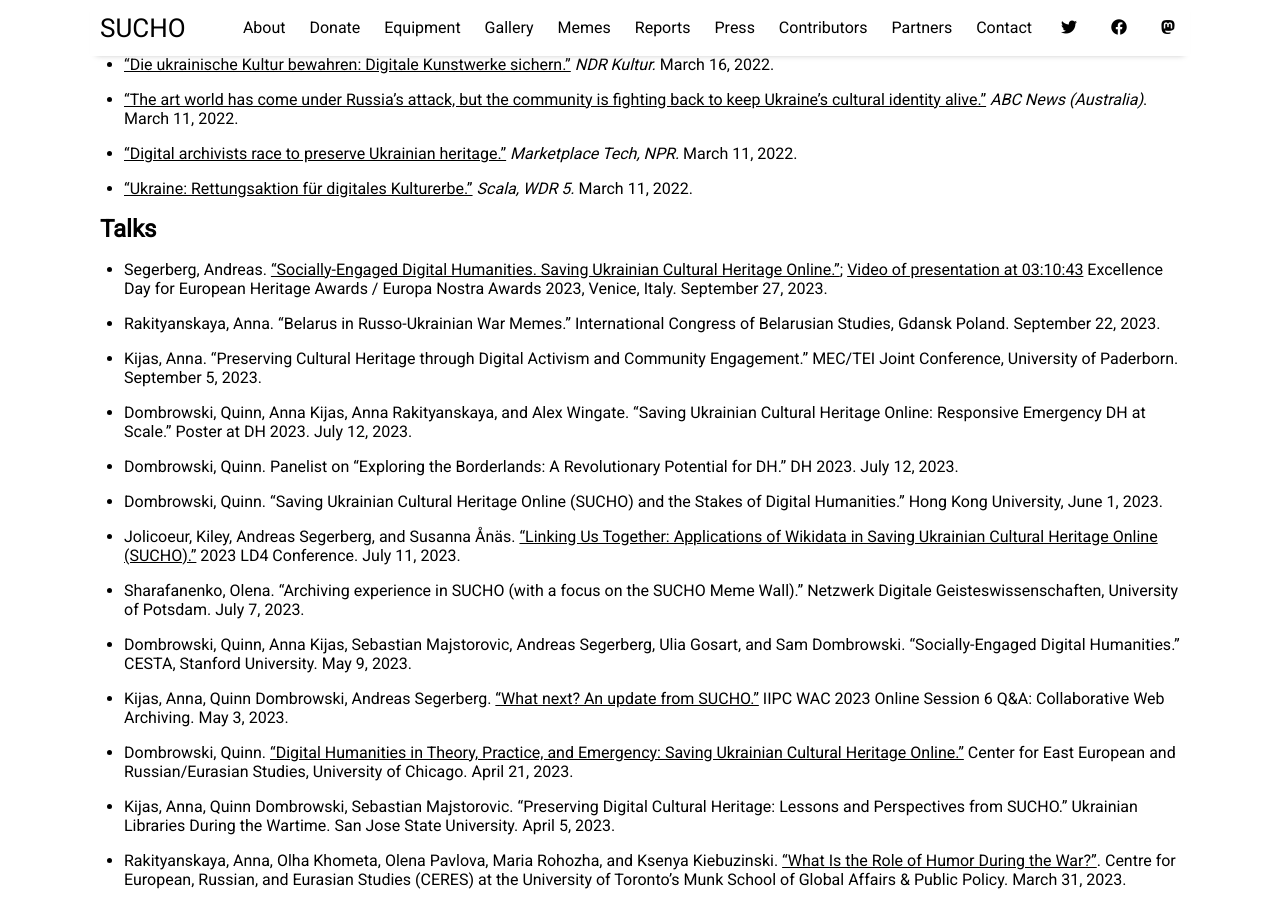
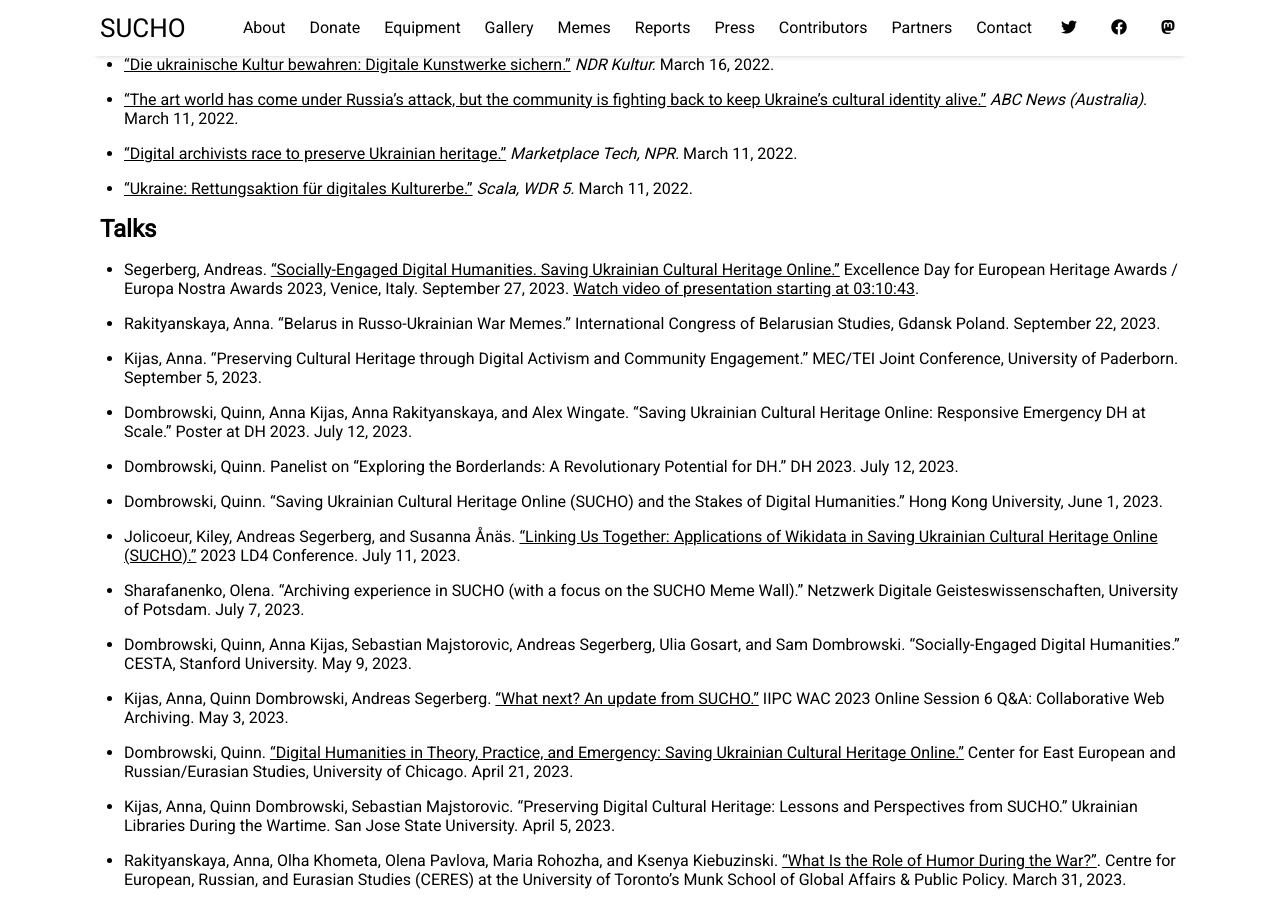
Before and after one commit to sucho-archiving/sucho-archiving.github.io, a Jekyll site: the page built from pages/press.md, in a window 1280 px wide and 900 px high, scrolled down 3604 px. Built offline with Jekyll 4.4.1, drawn with Linux system fonts in a browser that asks for light colours.

Commit message:
Update press.md
updated formatting

```diff
--- a/pages/press.md
+++ b/pages/press.md
@@ -110,7 +110,7 @@
 
 ## Talks
 
-- Segerberg, Andreas. ["Socially-Engaged Digital Humanities. Saving Ukrainian Cultural Heritage Online."](https://www.europanostra.org/wp-content/uploads/2023/09/2023-Excellence-Day-Programme-Booklet.pdf); [Video of presentation at 03:10:43](https://vimeo.com/868877878?share=copy) Excellence Day for European Heritage Awards / Europa Nostra Awards 2023, Venice, Italy. September 27, 2023.
+- Segerberg, Andreas. ["Socially-Engaged Digital Humanities. Saving Ukrainian Cultural Heritage Online."](https://www.europanostra.org/wp-content/uploads/2023/09/2023-Excellence-Day-Programme-Booklet.pdf) Excellence Day for European Heritage Awards / Europa Nostra Awards 2023, Venice, Italy. September 27, 2023. [Watch video of presentation starting at 03:10:43](https://vimeo.com/868877878?share=copy).
 - Rakityanskaya, Anna. "Belarus in Russo-Ukrainian War Memes." International Congress of Belarusian Studies, Gdansk Poland. September 22, 2023.
 - Kijas, Anna. "Preserving Cultural Heritage through Digital Activism and Community Engagement." MEC/TEI Joint Conference, University of Paderborn. September 5, 2023.
 - Dombrowski, Quinn, Anna Kijas, Anna Rakityanskaya, and Alex Wingate. "Saving Ukrainian Cultural Heritage Online: Responsive Emergency DH at Scale." Poster at DH 2023. July 12, 2023.
```
